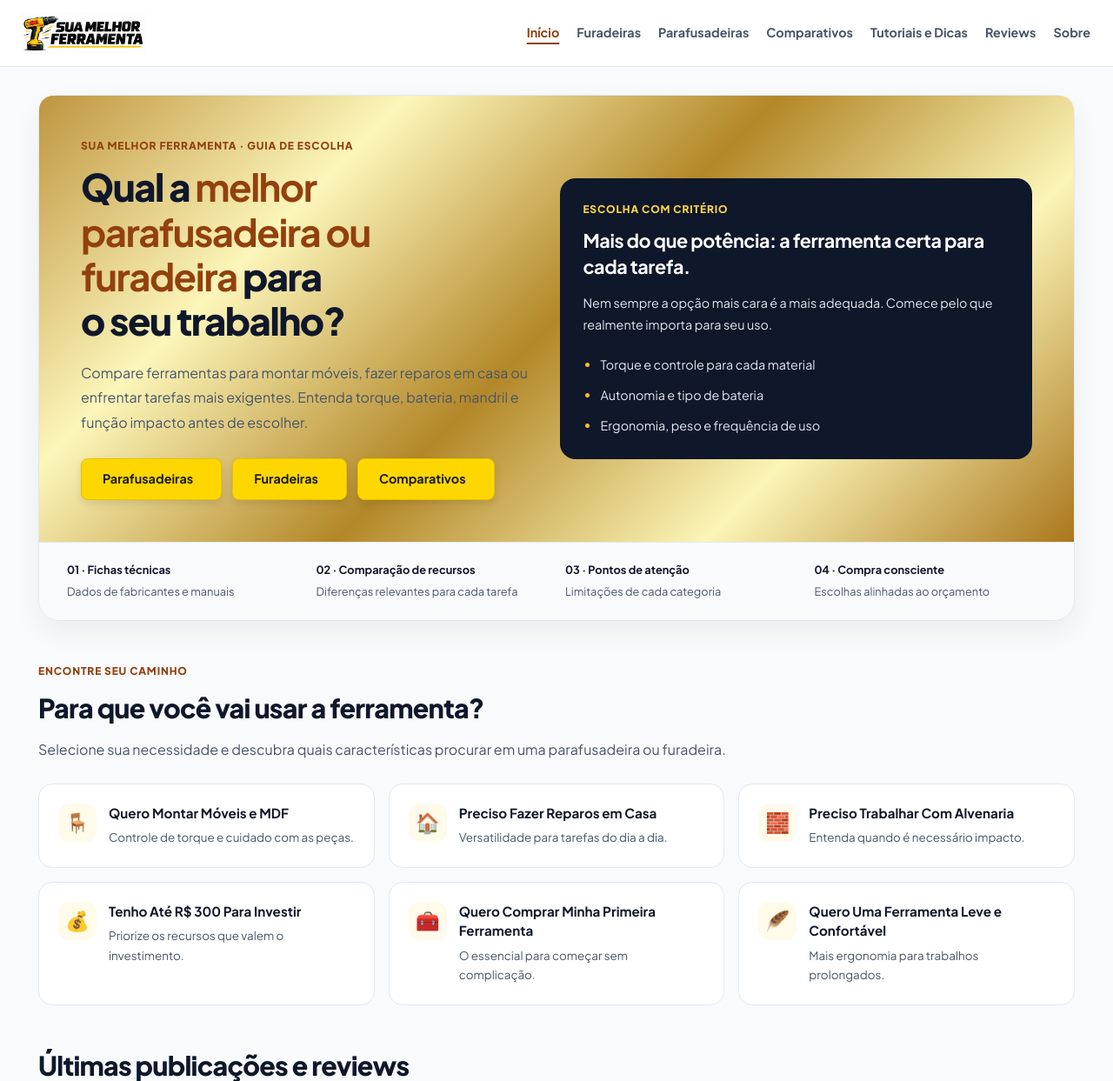
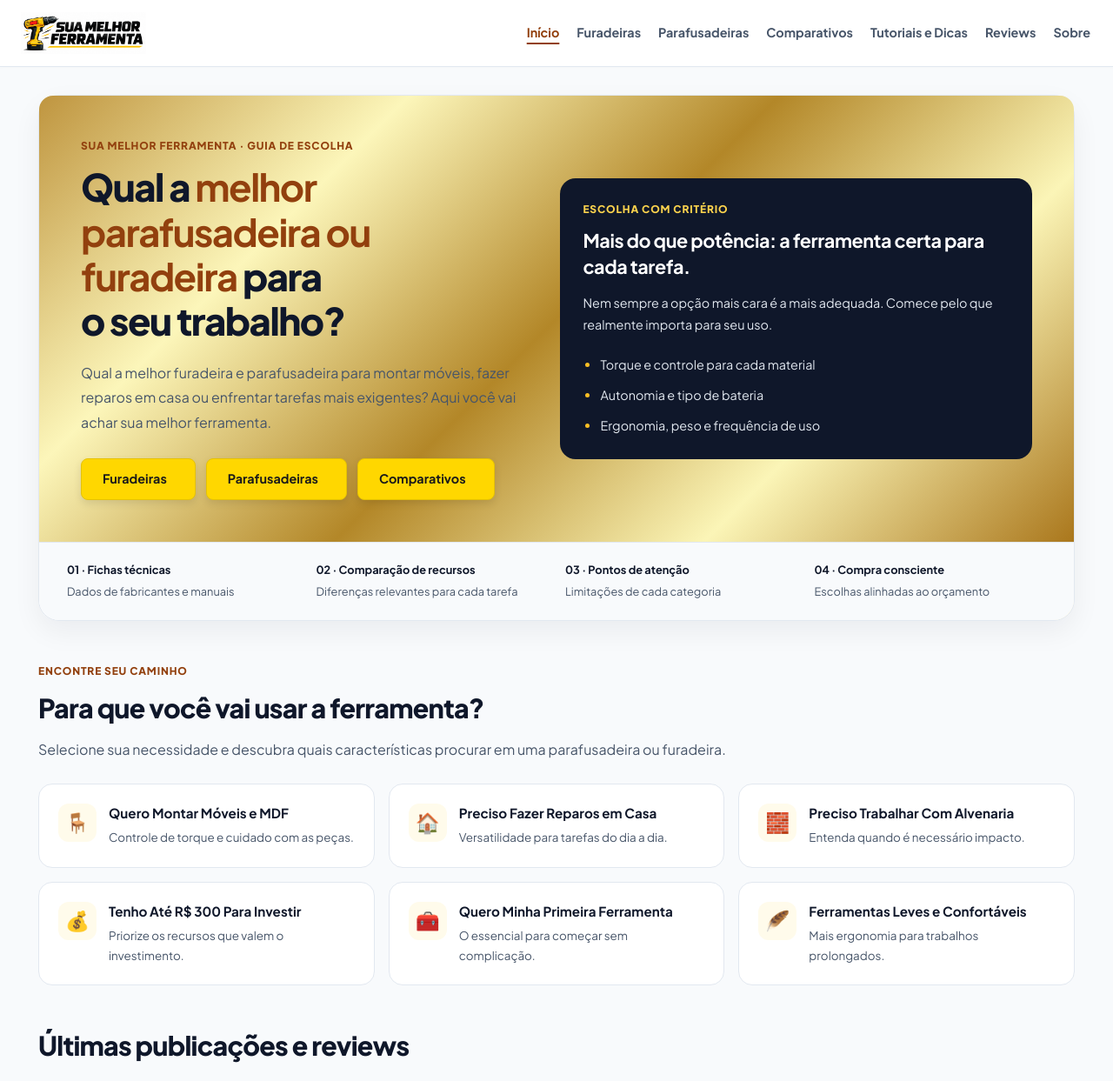
Before and after one commit to membroequipe/SiteReview, a Jekyll site: the page built from index.html, in a window 1280 px wide and 1400 px high, cut to the strip 0-1243 px from the top of the window. Shown: the whole strip at 87% size. Built offline with Jekyll 4.4.1, drawn with Linux system fonts in a browser that asks for light colours.

Commit message:
Update index.html

```diff
--- a/index.html
+++ b/index.html
@@ -22,9 +22,8 @@
         </h1>
 
         <p class="pc-lead">
-          Compare ferramentas para montar móveis, fazer reparos
-          em casa ou enfrentar tarefas mais exigentes. Entenda
-          torque, bateria, mandril e função impacto antes de escolher.
+          Qual a melhor furadeira e parafusadeira para montar móveis, fazer reparos
+          em casa ou enfrentar tarefas mais exigentes? Aqui você vai achar sua melhor ferramenta.
         </p>
 
          <div class="pc-actions">
@@ -187,7 +186,7 @@
         <span class="pc-situation-icon" aria-hidden="true">🧰</span>
 
         <span class="pc-situation-copy">
-          <b>Quero Comprar Minha Primeira Ferramenta</b>
+          <b>Quero Minha Primeira Ferramenta</b>
           <small>O essencial para começar sem complicação.</small>
         </span>
       </a>
@@ -200,7 +199,7 @@
         <span class="pc-situation-icon" aria-hidden="true">🪶</span>
 
         <span class="pc-situation-copy">
-          <b>Quero Uma Ferramenta Leve e Confortável</b>
+          <b>Ferramentas Leves e Confortáveis</b>
           <small>Mais ergonomia para trabalhos prolongados.</small>
         </span>
       </a>
```
Also changed, not shown: other parts of index.html (+2 -2 lines).
